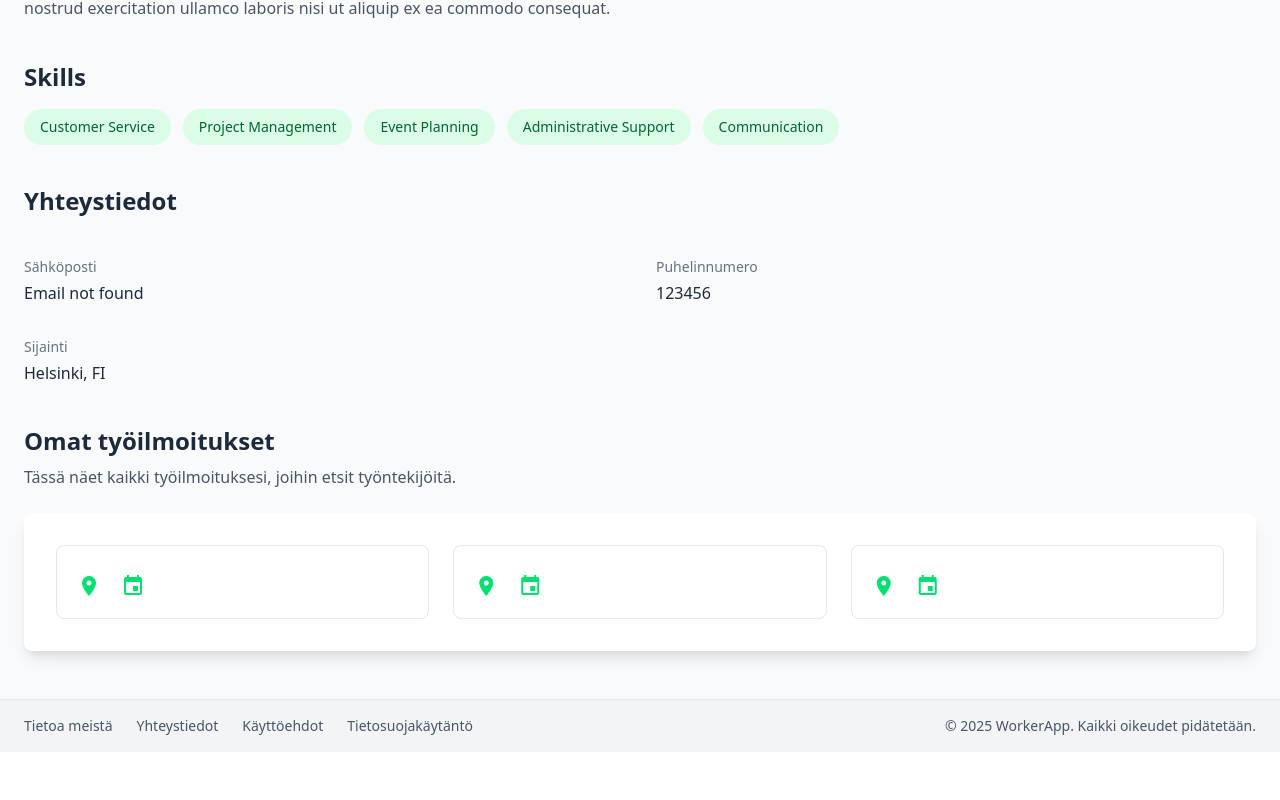
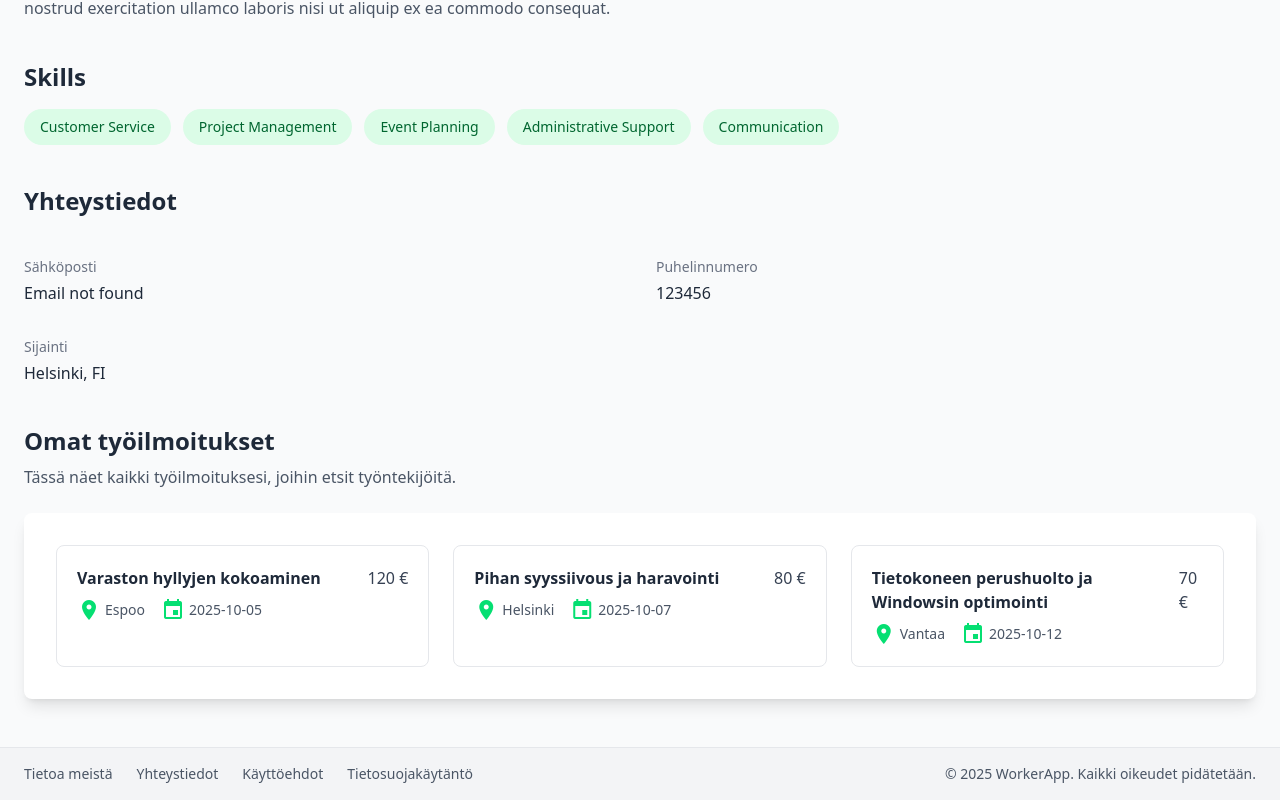
Before and after one commit to JTTAM-Projects/worker, a React (Vite) app in the folder frontend/workerfrontend/: page /profile in a window 1280 px wide. Shown: the part 527-1327 px from the top of the page. Before the commit the page ends 1279 px from the top, so only its background shows below. Built offline with nearby package versions, Linux system fonts and the light colour scheme.

Commit message:
Fixed profilepage demodata

```diff
--- a/frontend/workerfrontend/src/pages/ProfilePage.tsx
+++ b/frontend/workerfrontend/src/pages/ProfilePage.tsx
@@ -17,27 +17,27 @@ export default function ProfilePage() {
   const omatTyot: Task[] = [
     {
       id: "own-1",
-      otsikko: "Varaston hyllyjen kokoaminen",
-      kategoria: "tech",
-      hinta: "120 €",
-      sijainti: "Espoo",
-      pvm: "2025-10-05",
+      title: "Varaston hyllyjen kokoaminen",
+      category: "tech",
+      price: "120 €",
+      location: "Espoo",
+      date: "2025-10-05",
     },
     {
       id: "own-2",
-      otsikko: "Pihan syyssiivous ja haravointi",
-      kategoria: "garden",
-      hinta: "80 €",
-      sijainti: "Helsinki",
-      pvm: "2025-10-07",
+      title: "Pihan syyssiivous ja haravointi",
+      category: "garden",
+      price: "80 €",
+      location: "Helsinki",
+      date: "2025-10-07",
     },
     {
       id: "own-3",
-      otsikko: "Tietokoneen perushuolto ja Windowsin optimointi",
-      kategoria: "tech",
-      hinta: "70 €",
-      sijainti: "Vantaa",
-      pvm: "2025-10-12",
+      title: "Tietokoneen perushuolto ja Windowsin optimointi",
+      category: "tech",
+      price: "70 €",
+      location: "Vantaa",
+      date: "2025-10-12",
     },
   ];
 
```
Lines whose indentation alone changed are shown as unchanged.
